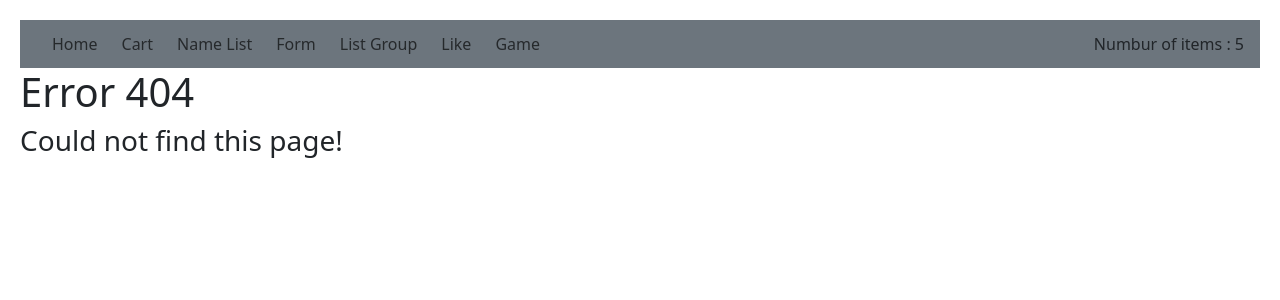
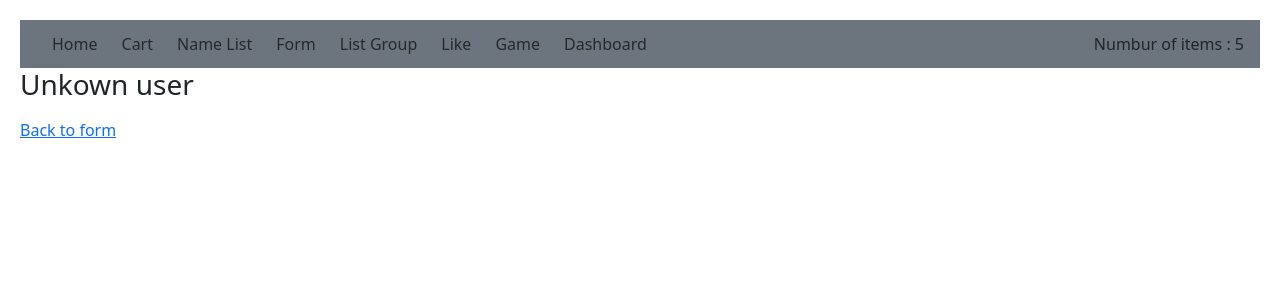
Before and after one commit to BehzadAminiPour/React-TS-Vite, a React (Vite) app: page /dashboard in a window 1280 px wide. Before the commit this address had no page. Shown: the top 300 px of the page. Built offline with nearby package versions, Linux system fonts and the light colour scheme.

Commit message:
Using useNavigate

```diff
--- a/src/App.tsx
+++ b/src/App.tsx
@@ -12,6 +12,7 @@ import ErrorPage from "./pages/ErrorPage";
 import Home from "./pages/Home";
 import SingleProduct from "./pages/SingleProduct";
 import products from "./data";
+import Dashboard from "./pages/Dashboard";
 
 function App() {
   const [cartItems, setCartItems] = useState(products);
@@ -75,6 +76,10 @@ function App() {
             element={<GamePage game={game.player.name} onGame={handleClick} />}
           />
           <Route path="*" element={<ErrorPage />} />
+          <Route
+            path="/dashboard"
+            element={<Dashboard formData={formData} />}
+          />
         </Route>
       </Routes>
     </BrowserRouter>
--- a/src/components/Navbar.tsx
+++ b/src/components/Navbar.tsx
@@ -44,6 +44,11 @@ const Navbar = ({ items }: Props) => {
               Game
             </Link>
           </li>
+          <li className="nav-item ms-2">
+            <Link to="/dashboard" className="nav-link">
+              Dashboard
+            </Link>
+          </li>
         </ul>
         <li className="nav-item ms-2 d-flex">Numbur of items : {items}</li>
       </div>
--- a/src/pages/Dashboard.tsx
+++ b/src/pages/Dashboard.tsx
@@ -1,5 +1,16 @@
-const Dashboard = () => {
-  return <div>Dashboard</div>;
+import { Link } from "react-router-dom";
+
+interface Props {
+  formData: { name: string; age: number };
+}
+const Dashboard = ({ formData }: Props) => {
+  return (
+    <div>
+      <h3>{formData ? formData?.name : <p>Unkown user</p>}</h3>
+      <h4>{formData?.age}</h4>
+      <Link to="/form">Back to form</Link>
+    </div>
+  );
 };
 
 export default Dashboard;
--- a/src/pages/FormPage.tsx
+++ b/src/pages/FormPage.tsx
@@ -1,5 +1,6 @@
 // import { FormEvent, useState /* useRef*/ } from "react";
 import { useForm } from "react-hook-form";
+import { useNavigate } from "react-router-dom";
 import React from "react";
 interface FormData {
   name: string;
@@ -16,7 +17,11 @@ const Form: React.FC<FormProps> = ({ onSubmit }) => {
     handleSubmit,
     formState: { errors, isValid },
   } = useForm<FormData>();
-  const handleFormSubmit = (data: FormData) => onSubmit(data);
+  const navigate = useNavigate();
+  const handleFormSubmit = (data: FormData) => {
+    onSubmit(data);
+    navigate("/dashboard");
+  };
   // const [name, setName] = useState("");
   // const [age, setAge] = useState("");
 
```
